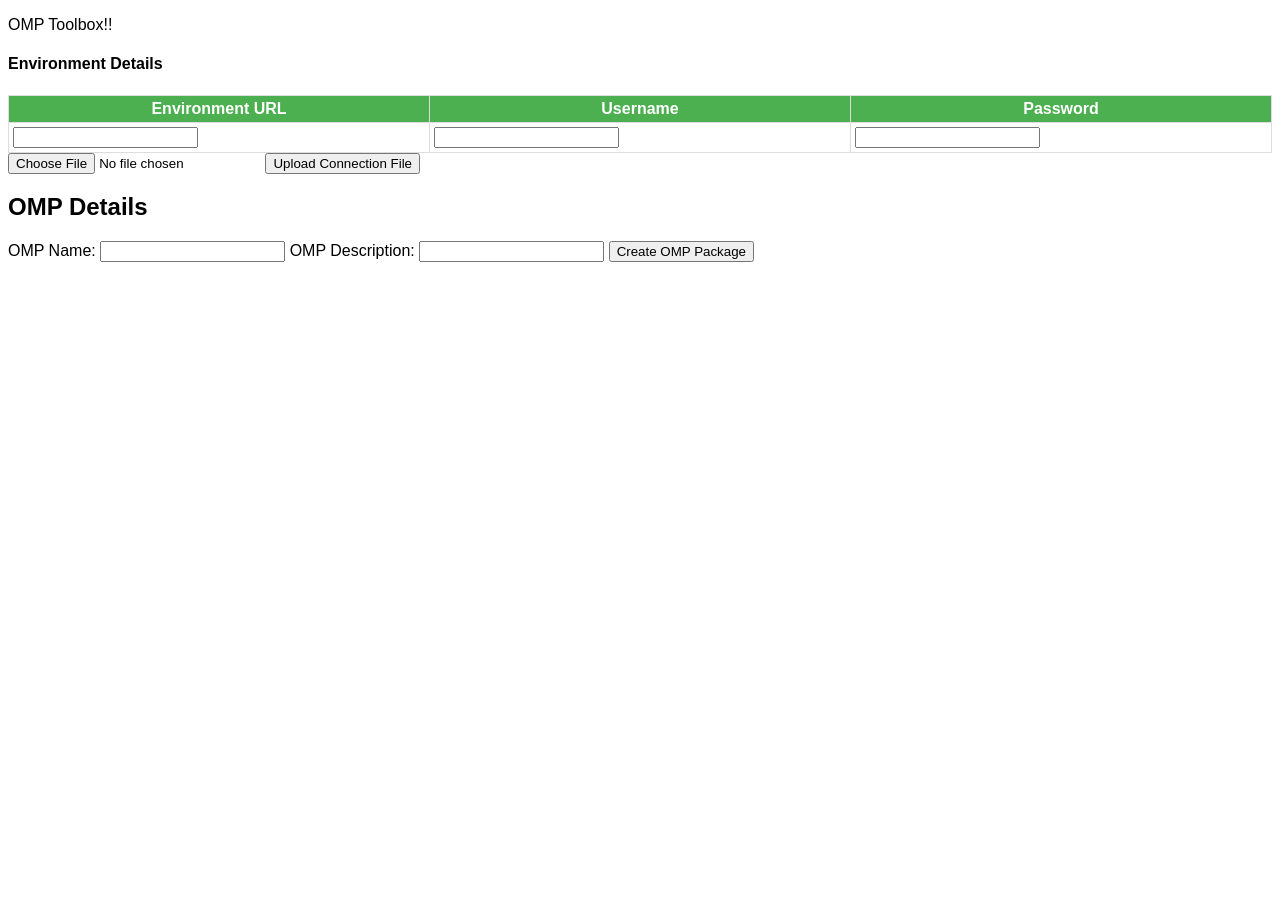
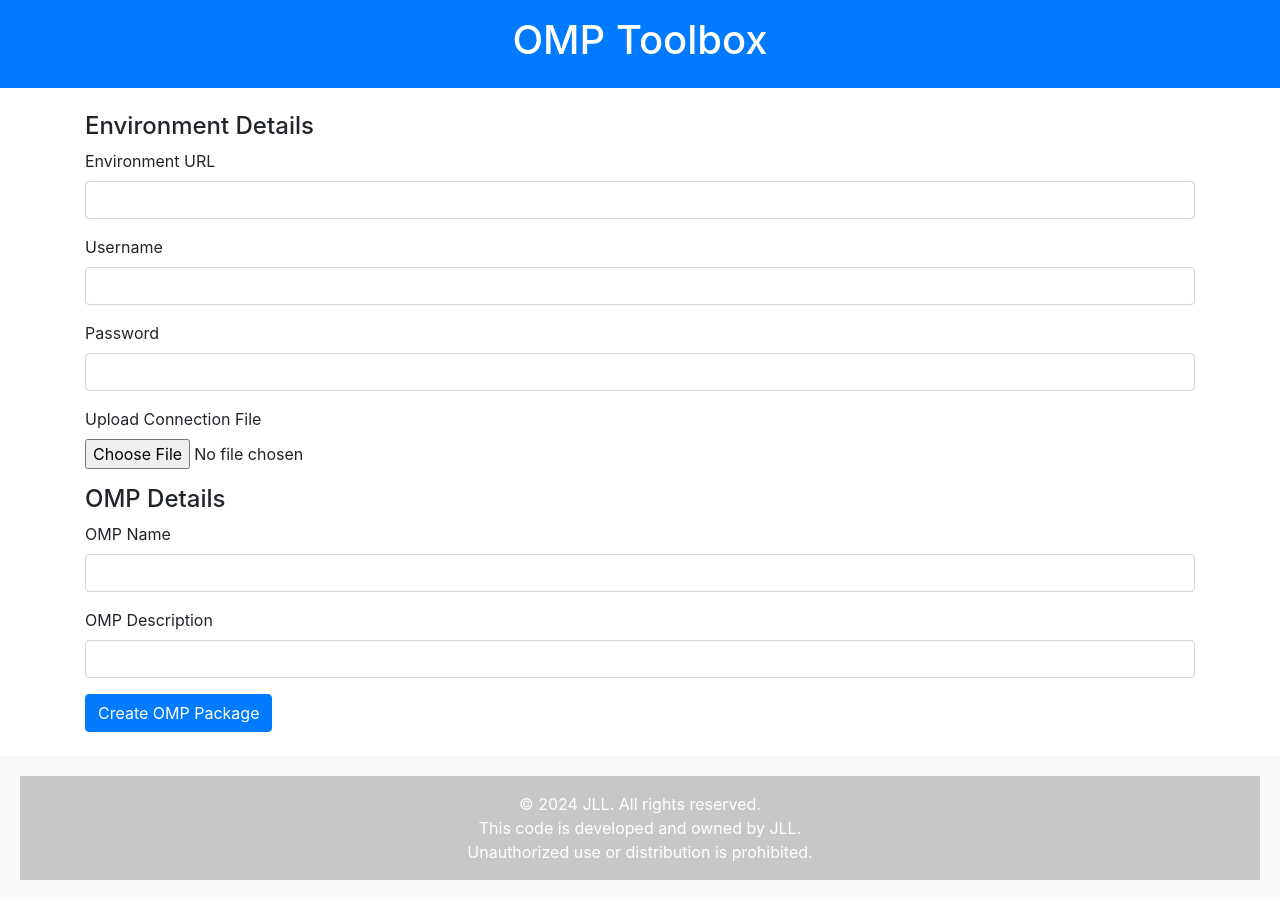
Before and after one commit to yashpal-paliwal/Test_Github, a Flask app: template templates/index.html in a window 1280 px wide. Before the commit the page ends 262 px from the top, so only its background shows below. Run offline with Flask 3, Linux system fonts and the light colour scheme; the template is opened without the code that fills it, so the values that code supplies are empty; some libraries are stand-ins or nearby versions.

Commit message:
new optimized code

```diff
--- a/app.py
+++ b/app.py
@@ -1,29 +1,16 @@
 from flask import Flask, render_template, redirect, url_for, request, jsonify
-from requests.auth import HTTPBasicAuth
-import requests
+from package_creator import create_empty_package  # Import the function
+import os
+import logging
 
 app = Flask(__name__)
 
-def create_empty_package(credentials):
-    environment = credentials['base_url']
-    package_name = credentials['package_name']
-    package_description = credentials.get('package_description', '')  # Use an empty string if package_description is not provided
-    username = credentials['username']
-    password = credentials['password']
+# Set up logging
+logging.basicConfig(level=logging.INFO)
 
-    url = f'{environment}/api/p/v1/om/createEmptyPackage?packageName={package_name}&packageDescription={package_description}'
-
-    response = requests.get(url, auth=HTTPBasicAuth(username, password))
-
-    if response.status_code == 200:
-        success_message = f'OMP successfully created at target:  {environment}'
-        return jsonify({'message': success_message}), 200
-    else:
-        return jsonify({'error': f'Request failed with status code {response.status_code}'}), 400
-
-@app.route('/', methods=['GET', 'POST'])
-def root():
-    if request.method == 'POST':
+@app.route('/', methods=['POST'])
+def create_package():
+    try:
         base_url = request.form.get('base_url')
         username = request.form.get('username')
         password = request.form.get('password')
@@ -40,12 +27,15 @@
         }
 
         return create_empty_package(credentials)
-    else:
-        return redirect(url_for('render_main_page', name='index.html'))
 
+    except Exception as e:
+        logging.error("Error occurred while creating package: %s", e)
+        return jsonify({'error': 'An error occurred while creating the package.'}), 500
+
+@app.route('/', methods=['GET'])
 @app.route('/<name>', methods=['GET'])
 def render_main_page(name=None):
-    if name == 'index.html':
+    if name == 'index.html' or name is None:
         return render_template('index.html', name=name)
     else:
         return "Page not found", 404
--- a/static/css/style.css
+++ b/static/css/style.css
@@ -1,18 +1,23 @@
 body {
     font-family: Arial, sans-serif;
 }
-table {
-    width: 100%;
-    border-collapse: collapse;
+
+/* Header */
+header {
+    background-color: #BA0C2F;
+    color: white;
+    text-align: center;
+    padding: 20px;
 }
-th, td {
-    border: 1px solid #ddd;
-    padding: 4px;
+
+/* Footer */
+footer {
+    background-color: #00338D;
+    color: white;
+    text-align: center;
+    padding: 20px;
 }
-th {
-    background-color: #4CAF50;
-    color: white;
-}
+
 
 #loading-overlay {
     background-color: rgba(0, 0, 0, 0.7);
@@ -26,24 +31,3 @@
     justify-content: center;
     align-items: center;
 }
-
-.loader {
-    border: 16px solid #f3f3f3;
-    border-radius: 50%;
-    border-top: 16px solid #3498db;
-    width: 120px;
-    height: 120px;
-    -webkit-animation: spin 2s linear infinite; /* Safari */
-    animation: spin 2s linear infinite;
-}
-
-/* Safari */
-@-webkit-keyframes spin {
-    0% { -webkit-transform: rotate(0deg); }
-    100% { -webkit-transform: rotate(360deg); }
-}
-
-@keyframes spin {
-    0% { transform: rotate(0deg); }
-    100% { transform: rotate(360deg); }
-}
--- a/static/js/scriptButtonClick.js
+++ b/static/js/scriptButtonClick.js
@@ -1,14 +1,22 @@
-$("#uploadFile").click(function(e){
-        e.preventDefault();
+$("#fileToUpload").change(function(e){
+        //e.preventDefault();
         var fileInput = document.getElementById('fileToUpload');
         var file = fileInput.files[0];
+
+        // Check if a file was selected
+        if (!file) {
+            return;  // Exit the function if no file was selected
+        }
+
         // Check file type and size
         if(file.type != "application/json") {
             alert("Please upload a .json file");
+            fileInput.value = "";  // Reset the file input field
             return;
         }
         if(file.size > 1048576) { // size in bytes
             alert("File size should not exceed 1MB");
+            fileInput.value = "";  // Reset the file input field
             return;
         }
 
--- a/templates/index.html
+++ b/templates/index.html
@@ -1,53 +1,76 @@
 <!DOCTYPE html>
-<html>
+<html lang="en">
 <head>
+    <meta charset="UTF-8">
+    <meta name="viewport" content="width=device-width, initial-scale=1.0">
+    <meta name="description" content="Create OMP Package">
+    <meta name="keywords" content="OMP, Package, Create">
     <title>Create OMP Package</title>
-    <!-- Link to the CSS file -->
     <link rel="stylesheet" type="text/css" href="{{ url_for('static', filename='css/style.css') }}">
-
+    <link href="https://fonts.googleapis.com/css?family=Roboto&display=swap" rel="stylesheet">
+    <link rel="stylesheet" href="https://stackpath.bootstrapcdn.com/bootstrap/4.3.1/css/bootstrap.min.css">
 </head>
 <body>
-    <p>OMP Toolbox!!</p>
-    <form id="createPackage" method="post" enctype="multipart/form-data">
-        <h4>Environment Details</h4>
-        <table>
-            <tr>
-                <th>Environment URL</th>
-                <th>Username</th>
-                <th>Password</th>
-            </tr>
-            <tr>
-                <td><input type="text" id="envUrl" name="base_url"></td>
-                <td><input type="text" id="username" name="username"></td>
-                <td><input type="password" id="password" name="password"></td>
-            </tr>
-        </table>
-        <tr>
-            <td> <input type="file" name="file" id="fileToUpload"> </td>
-            <td> <input type="button" name="uploadConnectionFile" id="uploadFile" value="Upload Connection File"> </td>
-        </tr>
+    <!-- Header -->
+    <header class="bg-primary text-white text-center p-3">
+        <h1>OMP Toolbox</h1>
+    </header>
 
-        <br><h2>OMP Details</h2>
-        <tr>
-            <td> <label for="ompName">OMP Name:</label></td>
-            <td> <input type="text" id="ompName" name="package_name"> </td>
-            <td> <label for="ompDescription"> OMP Description: </label> </td>
-            <td> <input type="text" id="ompDescription" name="package_desription"></td>
-        </tr>
-        <tr>
-            <input type="submit" value="Create OMP Package">
-        </tr>
+    <main class="container my-4">
 
+        <form id="createPackage" method="post" enctype="multipart/form-data">
+            <h4>Environment Details</h4>
+            <div class="form-group">
+                <label for="envUrl">Environment URL</label>
+                <input type="text" class="form-control" id="envUrl" name="base_url">
+            </div>
+            <div class="form-group">
+                <label for="username">Username</label>
+                <input type="text" class="form-control" id="username" name="username">
+            </div>
+            <div class="form-group">
+                <label for="password">Password</label>
+                <input type="password" class="form-control" id="password" name="password">
+            </div>
 
-    </form>
+            <div class="form-group">
+                <label for="fileToUpload">Upload Connection File</label>
+                <input type="file" class="form-control-file" id="fileToUpload" name="file">
+                <!-- <button type="button" class="btn btn-secondary mt-2" id="uploadFile">Upload Connection File</button> -->
+            </div>
+
+            <h4>OMP Details</h4>
+            <div class="form-group">
+                <label for="ompName">OMP Name</label>
+                <input type="text" class="form-control" id="ompName" name="package_name">
+            </div>
+            <div class="form-group">
+                <label for="ompDescription">OMP Description</label>
+                <input type="text" class="form-control" id="ompDescription" name="package_description">
+            </div>
+            <button type="submit" class="btn btn-primary">Create OMP Package</button>
+        </form>
+    </main>
 
     <!-- code for loader -->
     <div id="loading-overlay" style="display: none;">
-        <div class="loader"></div>
+        <div class="spinner-border text-primary" role="status">
+            <span class="sr-only">Loading...</span>
+        </div>
     </div>
+
+     <!-- Footer -->
+     <footer class="bg-light text-center text-lg-start">
+        <div class="text-center p-3" style="background-color: rgba(0, 0, 0, 0.2);">
+            © 2024 JLL. All rights reserved.
+            <br>
+            This code is developed and owned by JLL.
+            <br>
+            Unauthorized use or distribution is prohibited.
+        </div>
+    </footer>
 
     <script src="https://ajax.googleapis.com/ajax/libs/jquery/3.5.1/jquery.min.js"></script>
     <script src="{{ url_for('static', filename='js/scriptButtonClick.js') }}"></script>
-
 </body>
 </html>
```
Also changed, not shown: package_creator.py (added, +21 -0 lines).
